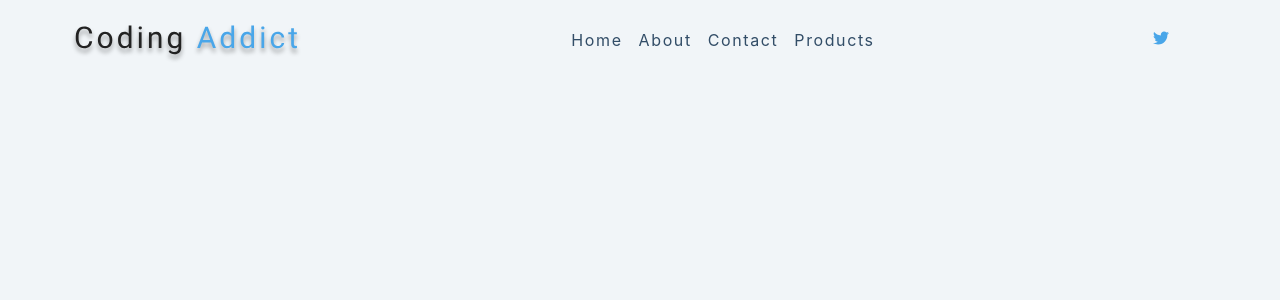
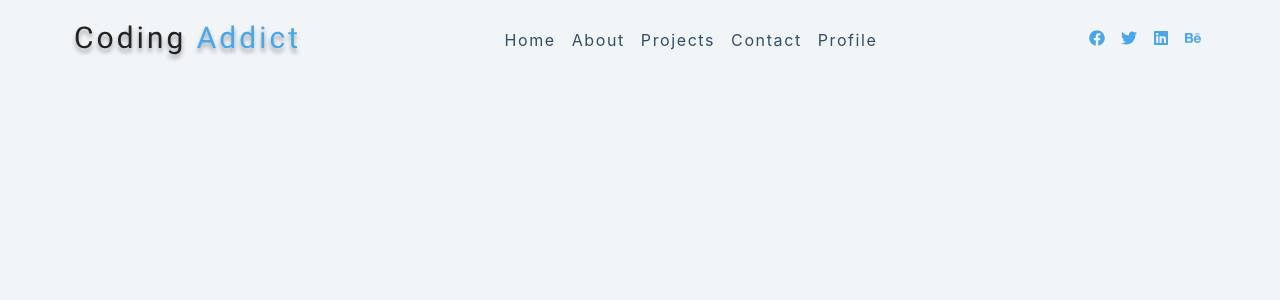
Before and after one commit to ahoymarcus/reactjs-with-useref-navbar-app, a React (Create React App) app: page / in a window 1280 px wide. Shown: the top 300 px of the page. Built offline with nearby package versions, Linux system fonts and the light colour scheme.

Commit message:
Refatorar navbar para renderizar itens a partir de uma base externa de dados

```diff
--- a/src/App.js
+++ b/src/App.js
@@ -1,5 +1,5 @@
 // https://www.youtube.com/watch?v=ly3m6mv5qvg
-// 4 hr 42' 30 ''
+// 5 hr 00' 30 ''
 import React from 'react'
 
 import Navbar from './Navbar'
--- a/src/Navbar.js
+++ b/src/Navbar.js
@@ -19,32 +19,32 @@
       </div>
       <div className="links-container show-container">
         <ul className="links">
-          <li>
-            <a href="#">Home</a>
-          </li>
-          <li>
-            <a href="#">About</a>
-          </li>
-          <li>
-            <a href="#">Contact</a>
-          </li>
-          <li>
-            <a href="#">Products</a>
-          </li>
+          {
+            links.map((link) => {
+              const { id, url, text } = link;
+
+              return (
+                <li key={id}>
+                  <a href="#">{text}</a>
+                </li>
+              );
+            })
+          }
         </ul>
       </div>
       <ul className="social-icons">
-        <li>
-          <a href="https://www.twitter.com">
-            <FaTwitter />
-          </a>
-        </li>
-        <li>
-          <a href="https://"></a>
-        </li>
-        <li>
-          <a href="https://"></a>
-        </li>
+        {
+          social.map((socialIcon) => {
+            const { id, url, icon }
+             = socialIcon;
+
+             return (
+               <li key={id}>
+                 <a href={url}>{icon}</a>
+               </li>
+             );
+          })
+        }
       </ul>
     </div>
   );
--- a/src/data.js
+++ b/src/data.js
@@ -8,7 +8,7 @@
   {
     id: 1,
     url: '/',
-    text: 'random',
+    text: 'home',
   },
   {
     id: 2,
```
